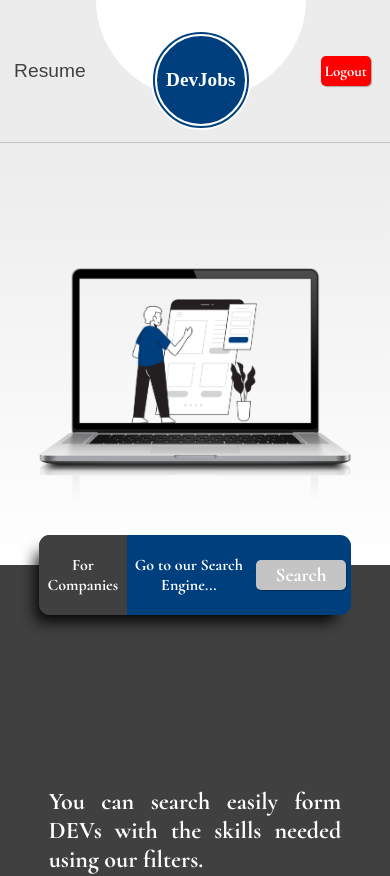
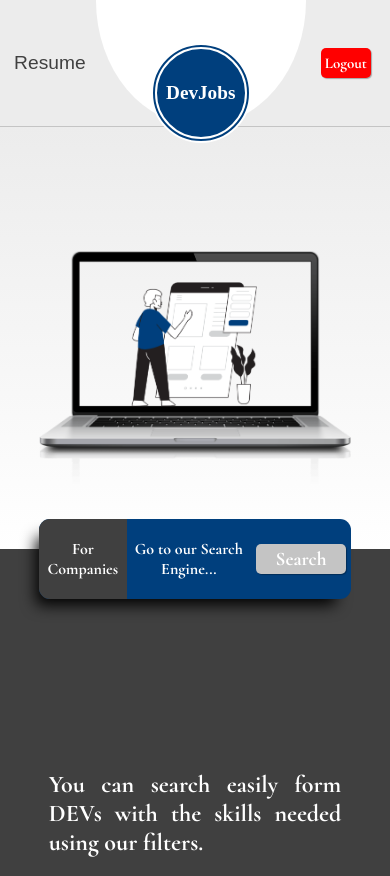
Before and after one commit to brunovcg/devjobs, a React (Create React App) app: page / in a window 390 px wide. Shown: the top 876 px of the page. Built offline with nearby package versions, Linux system fonts and the light colour scheme; a web font is replaced by a local one.

Commit message:
Commit: header had it sizes changed for desktop and mobile

```diff
--- a/src/components/Header/styles.jsx
+++ b/src/components/Header/styles.jsx
@@ -16,16 +16,14 @@ export const HalfMoon = styled.div`
   text-align: center;
   border-radius: 50% / 0 0 100% 100%;
   width: 55%;
-  height: 100px;
+  height: 100%;
   display: flex;
   align-items: center;
   justify-content: center;
-  align-self: flex-start ;
+  align-self: flex-start;
 
   @media (min-width: 500px) {
-    height: 110px;
-  }
-
+   }
 `;
 
 export const Container = styled.div`
@@ -39,7 +37,7 @@ export const Container = styled.div`
     props.setColor ? props.setColor : "var(--grey-header)"};
   border-bottom: 1px solid
     ${(props) => (props.setBorder ? props.setBorder : "var(--grey)")};
-  height: 17vh;
+  height: 15vh;
   Link {
     text-decoration: none;
   }
--- a/src/pages/PageNotFound/styles.js
+++ b/src/pages/PageNotFound/styles.js
@@ -1,7 +1,7 @@
 import styled from "styled-components";
 
 export const Container = styled.main`
-  height: 83vh;
+  height: 85vh;
   background: var(--gradient-sunny);
 
   .sun {
```
